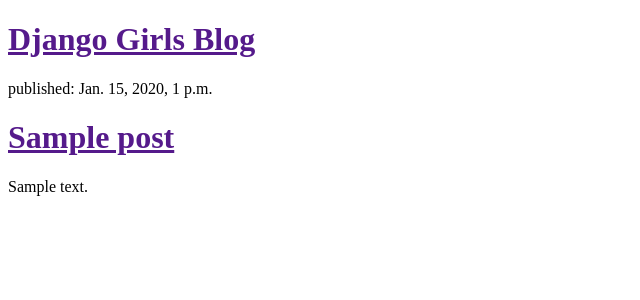
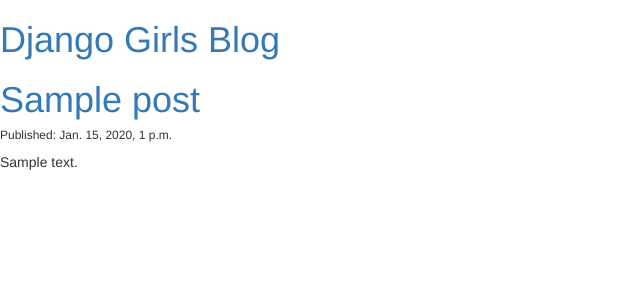
Before and after one commit to Lemmah/my-first-blog, a Django app: template blog/templates/blog/post_list.html in a window 1280 px wide. Shown: the top 300 px of the page, without its empty margins (0-640 px from the left). Run offline with Django 3.2, Linux system fonts and the light colour scheme; the template is opened without the code that fills it: values that come from a table or form of the project are taken from there, others are empty; tables that the repository leaves empty hold one stand-in row (values such as "Sample post"); some libraries are stand-ins or nearby versions.

Commit message:
Loaded static files into the template.

```diff
--- a/blog/templates/blog/post_list.html
+++ b/blog/templates/blog/post_list.html
@@ -2,6 +2,9 @@
 <html>
     <head>
         <title>Django Girls blog</title>
+        <link rel="stylesheet" href="//maxcdn.bootstrapcdn.com/bootstrap/3.2.0/css/bootstrap.min.css">
+        <link rel="stylesheet" href="//maxcdn.bootstrapcdn.com/bootstrap/3.2.0/css/bootstrap-theme.min.css">
+
     </head>
     <body>
         <div>
@@ -11,8 +14,8 @@
         <div>
             {% for post in posts %}
             <div>
-                <p>published: {{post.published_date}}</p>
                 <h1><a href="">{{post.title}}</a></h1>
+                <h6>Published: {{post.published_date}}</h6>
                 <p>{{post.text|linebreaksbr}}</p>
             </div>
             {% endfor %}
```
